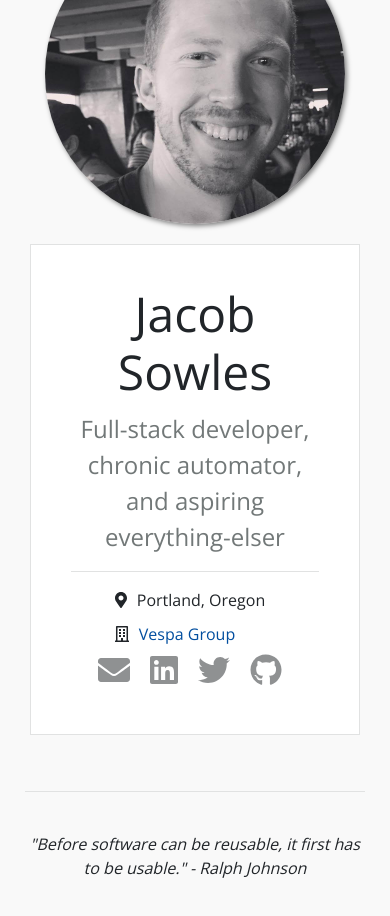
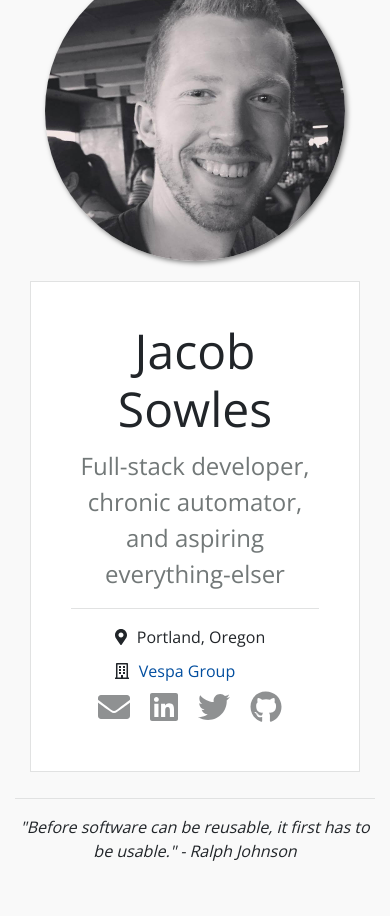
Before and after one commit to jacobsowles/jacobsowles, a React (Create React App) app: page / in a window 390 px wide. Shown: the top 916 px of the page. After the commit the page ends 883 px from the top, so only its background shows below. Built offline with nearby package versions, Linux system fonts and the light colour scheme.

Commit message:
style: adjust quote margins for mobile

```diff
--- a/src/components/Profile/Profile.scss
+++ b/src/components/Profile/Profile.scss
@@ -21,17 +21,6 @@
       }
     }
   }
-
-  .quote {
-    margin-top: 40px;
-    width: 100%;
-
-    p {
-      text-align: center;
-      margin: 40px auto 0 auto;
-      font-style: italic;
-    }
-  }
 }
 
 @media only screen and (max-width: 679px) {
--- a/src/components/Quote/Quote.scss
+++ b/src/components/Quote/Quote.scss
@@ -1,5 +1,5 @@
 .quote {
-  margin: 40px 10px;
+  margin: 40px auto 10px auto;
   width: 100%;
 
   p {
@@ -10,4 +10,12 @@
 }
 
 @media only screen and (max-width: 679px) {
+  .quote {
+    margin-bottom: 20px;
+    margin-top: 10px;
+
+    p {
+      margin-top: 10px;
+    }
+  }
 }
```
